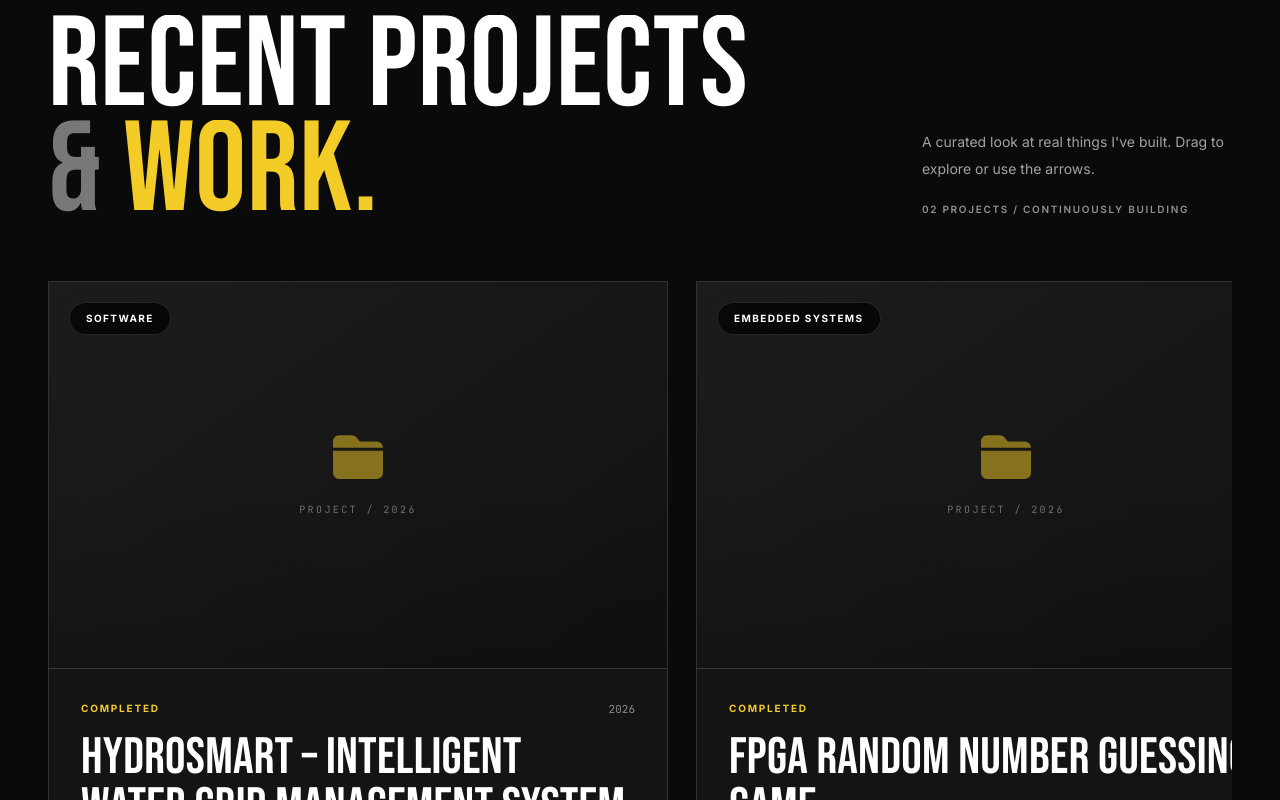
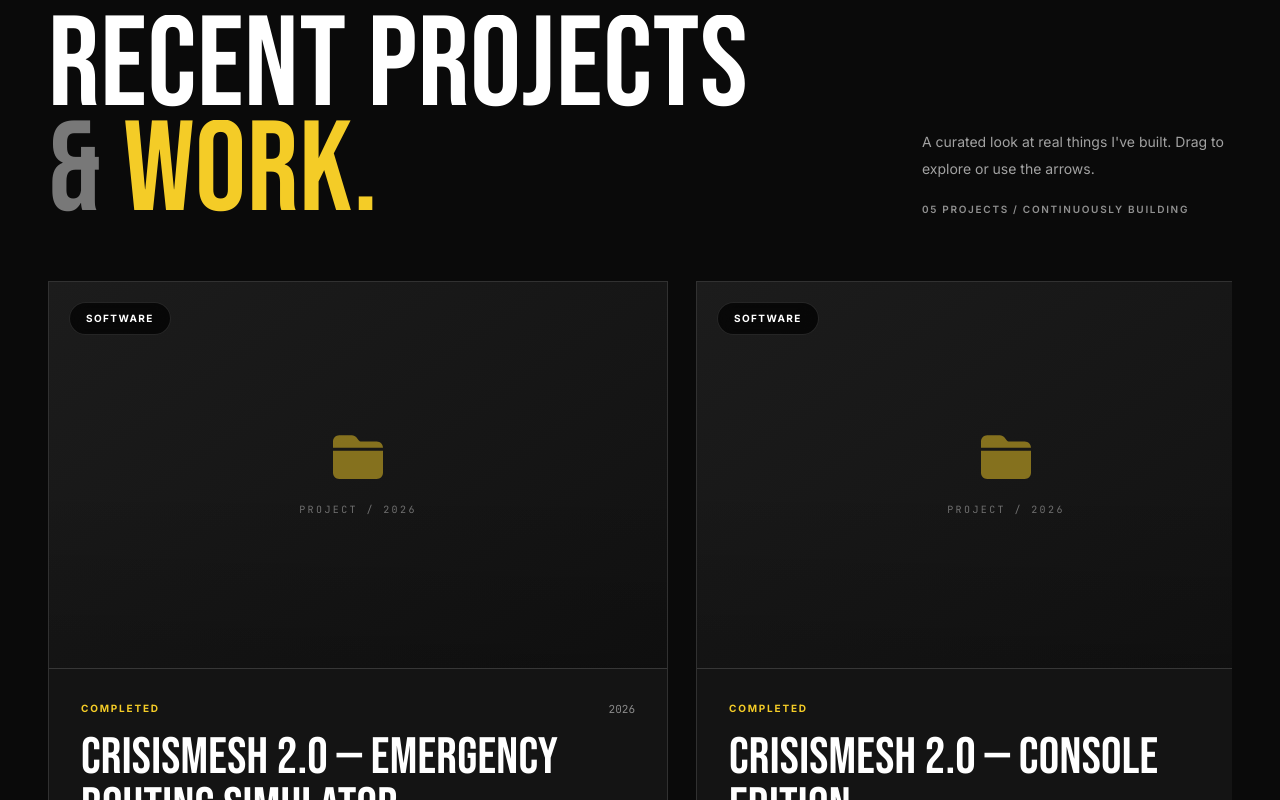
Before and after one commit to Shamiul-Bashar/PORTFOLIO, a Next.js app: page / in a window 1280 px wide. Shown: the part 2624-3424 px from the top of the page. Built offline with nearby package versions, Linux system fonts and the light colour scheme; no server answers.

Commit message:
content(audit): add verified CrisisMesh web, console and 28-bit CPU projects from source READMEs

```diff
--- a/src/data/projects.ts
+++ b/src/data/projects.ts
@@ -1,6 +1,91 @@
 import { Project } from "@/types/project";
 
 export const PROJECTS: Project[] = [
+  {
+    id: "crisismesh-web",
+    slug: "crisismesh-web",
+    title: "CrisisMesh 2.0 — Emergency Routing Simulator",
+    category: "Software",
+    status: "Completed",
+    year: "2026",
+    role: "Team Academic Project",
+    shortDescription:
+      "A DSA-driven emergency coordination simulator with a C++17 decision engine and an interactive React/TypeScript interface for incident dispatch, graph traversal, routing and resource allocation.",
+    overview:
+      "CrisisMesh 2.0 models emergency reporting and response coordination on a changing fictional road network. The authoritative C++17 simulation engine connects manual data structures and graph algorithms to responder selection, shortest-path analysis, road blocking, rerouting and incident history. A React/TypeScript frontend visualizes the workflow. This is an academic simulator, not an operational emergency service.",
+    technologies: ["C++17", "React", "TypeScript", "Vite", "Node.js", "BFS", "DFS", "Dijkstra", "Graph Algorithms"],
+    features: [
+      "Two operational experiences: Author emergency operations and Citizen reporting",
+      "C++17 decision engine with manual queue, heaps, stack, hash table, linked list and AVL tree",
+      "BFS, DFS and weighted Dijkstra routing with a manual min heap",
+      "Dynamic road blocking, automatic rerouting and responder analysis",
+      "Interactive tactical map, algorithm playback and resource monitoring",
+      "Citizen incident tracking, status history and resolution confirmation",
+    ],
+    // The original source repository is private. Public visitors should use the live demo.
+    githubUrl: null,
+    liveDemoUrl: "https://crisis-mesh-2-0-dynamic-emergency-d.vercel.app",
+    reportUrl: null,
+    coverImage: null,
+    gallery: [],
+    featured: true,
+  },
+  {
+    id: "crisismesh-console",
+    slug: "crisismesh-console",
+    title: "CrisisMesh 2.0 — Console Edition",
+    category: "Software",
+    status: "Completed",
+    year: "2026",
+    role: "Team Academic Project",
+    shortDescription:
+      "A complete C++17 console-based emergency routing and resource-allocation simulator built around custom data structures, graph algorithms and persistent incident workflows.",
+    overview:
+      "The Console Edition demonstrates practical Data Structures & Algorithms through incident intake, priority scheduling, responder analysis, Dijkstra routing, road-block undo, messaging and archived history. Two portals support user reporting and author-side emergency operations. The compact city graph includes 20 locations and 31 bidirectional roads.",
+    technologies: ["C++17", "CMake", "Graph", "BFS", "DFS", "Dijkstra", "Min Heap", "Max Heap", "AVL Tree", "Hash Table"],
+    features: [
+      "User and Author portals for reporting and incident operations",
+      "Custom queue, heaps, stack, arrays, linked lists, hash tables and AVL tree",
+      "Incident Analysis with BFS, DFS, Dijkstra and responder comparison",
+      "Road blocking with LIFO undo and dynamic rerouting",
+      "Incident priority processing and resource allocation",
+      "Persistent users, incident snapshots and activity history",
+    ],
+    githubUrl: "https://github.com/Shamiul-Bashar/Console-Based-CrisisMesh-2.0-Dynamic-Emergency-Decision-Routing-Resource-Allocation-Simulator",
+    liveDemoUrl: null,
+    reportUrl: "https://drive.google.com/drive/folders/1ErkPV8-4aiAVR5JvIc1allIC3IkZYNHu?usp=drive_link",
+    coverImage: null,
+    gallery: [],
+    featured: true,
+  },
+  {
+    id: "28-bit-cpu",
+    slug: "28-bit-cpu",
+    title: "28-Bit Microprogrammed CPU with Booth Multiplier",
+    category: "Hardware",
+    status: "Completed",
+    year: "2026",
+    role: "Team Academic Project",
+    shortDescription:
+      "A functioning 28-bit processor designed in Logisim, featuring microprogrammed control, an integrated ALU, 11 instructions and an iterative Booth multiplier.",
+    overview:
+      "This Logisim computer-architecture project implements a 28-bit accumulator-oriented CPU with a ROM-based microprogrammed Control Unit, memory interface, reusable arithmetic/logic hardware and integrated 28 × 28 Booth multiplication. The instruction set supports arithmetic, logic, memory transfer, branching, increment/decrement, multiplication and halt.",
+    technologies: ["Logisim", "Computer Architecture", "Microprogramming", "Digital Logic", "ALU", "Booth's Algorithm"],
+    features: [
+      "28-bit CPU datapath with PC, MAR, MBR, IR and accumulator",
+      "64 × 7 control ROM and 6-bit micro-sequence counter",
+      "11 machine instructions with 4-bit opcodes",
+      "Reusable ALU for arithmetic, logical operations, INC and DEC",
+      "Integrated iterative 28 × 28 Booth multiplier with 56-bit product",
+      "Memory-reference instruction fetch, decode, execute and write-back",
+    ],
+    githubUrl: "https://github.com/Shamiul-Bashar/28-BIT-CPU",
+    liveDemoUrl: null,
+    reportUrl: null,
+    coverImage: null,
+    gallery: [],
+    featured: true,
+  },
   {
     id: "hydro-smart",
     slug: "hydro-smart",
```
